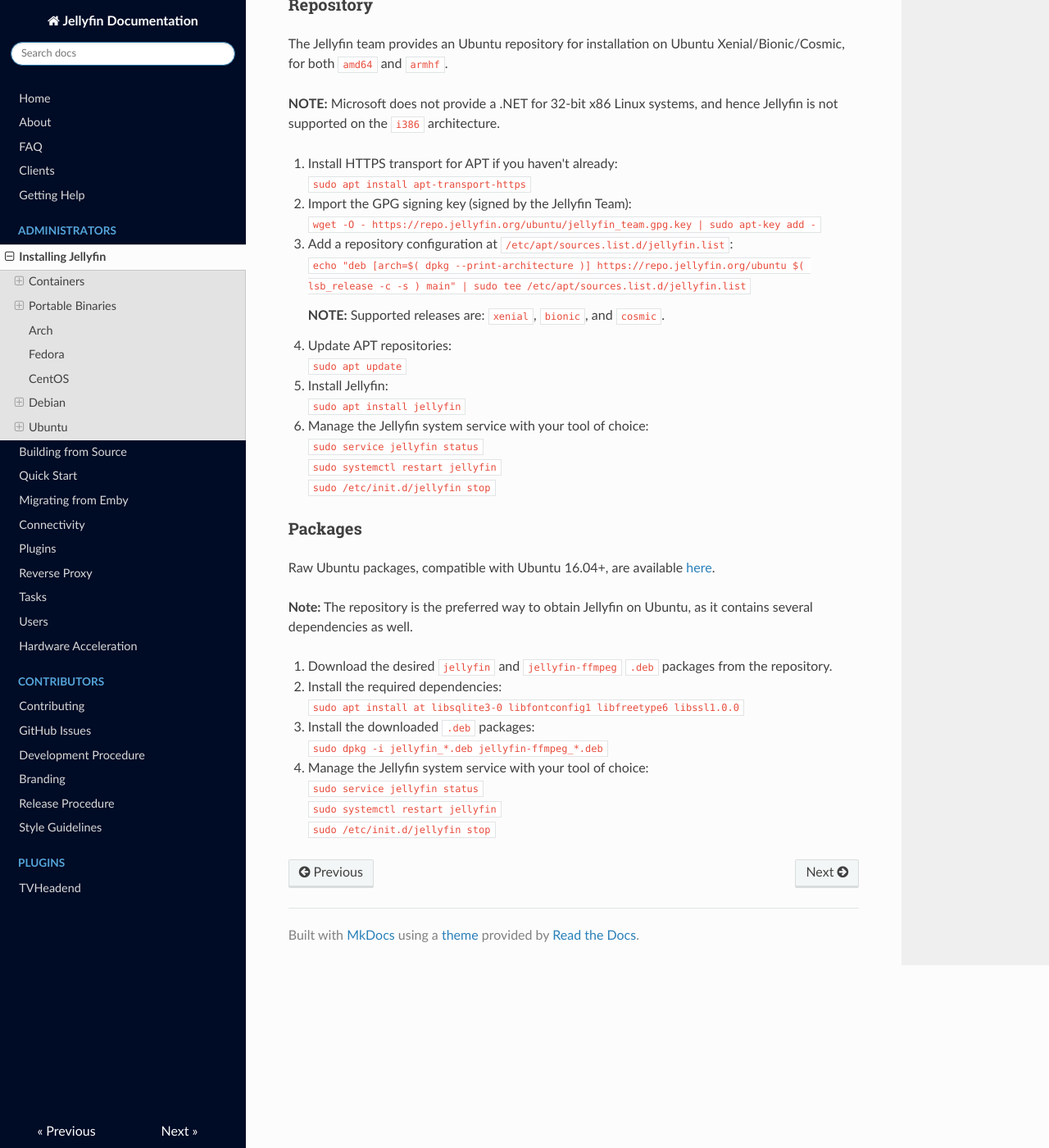
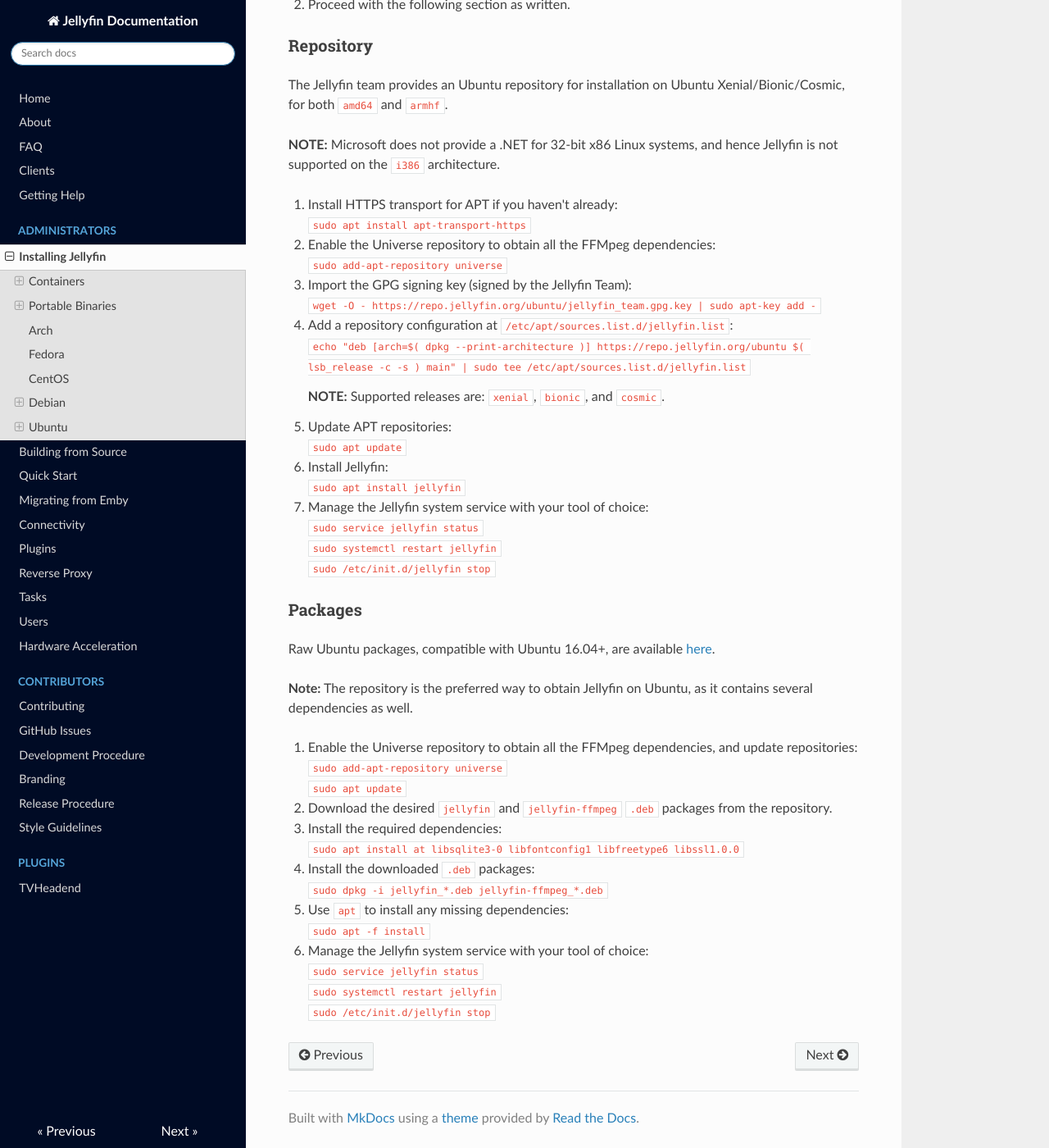
Before and after one commit to jellyfin-archive/jellyfin-docs, an MkDocs documentation site: the page built from docs/administrator-docs/installing.md, in a window 1280 px wide and 1400 px high, scrolled down 3736 px. Shown: the whole window at 82% size. Built offline with MkDocs 1.6.1, drawn with Linux system fonts in a browser that asks for light colours; nearby versions of some CDN libraries; old or Windows-style settings are respelled for this version of MkDocs; some of the changed text lies outside the part shown.

Commit message:
Improve docs for Ubuntu/Debian
1. Enable universe for Ubuntu
2. Mention apt -f install for manual packages

```diff
--- a/docs/administrator-docs/installing.md
+++ b/docs/administrator-docs/installing.md
@@ -129,6 +129,9 @@ Raw Debian packages, compatible with Debian 9+, are available [here](https://rep
 1. Install the downloaded `.deb` packages:
     `sudo dpkg -i jellyfin_*.deb jellyfin-ffmpeg_*.deb`
 
+1. Use `apt` to install any missing dependencies:
+    `sudo apt -f install`
+
 1. Manage the Jellyfin system service with your tool of choice:
     `sudo service jellyfin status`
     `sudo systemctl restart jellyfin`
@@ -153,6 +156,9 @@ The Jellyfin team provides an Ubuntu repository for installation on Ubuntu Xenia
 
 1. Install HTTPS transport for APT if you haven't already:
     `sudo apt install apt-transport-https`
+
+1. Enable the Universe repository to obtain all the FFMpeg dependencies:
+    `sudo add-apt-repository universe`
 
 1. Import the GPG signing key (signed by the Jellyfin Team):
     `wget -O - https://repo.jellyfin.org/ubuntu/jellyfin_team.gpg.key | sudo apt-key add -`
@@ -179,6 +185,10 @@ Raw Ubuntu packages, compatible with Ubuntu 16.04+, are available [here](https:/
 
 **Note:** The repository is the preferred way to obtain Jellyfin on Ubuntu, as it contains several dependencies as well.
 
+1. Enable the Universe repository to obtain all the FFMpeg dependencies, and update repositories:
+    `sudo add-apt-repository universe`
+    `sudo apt update`
+
 1. Download the desired `jellyfin` and `jellyfin-ffmpeg` `.deb` packages from the repository.
 
 1. Install the required dependencies:
@@ -187,6 +197,9 @@ Raw Ubuntu packages, compatible with Ubuntu 16.04+, are available [here](https:/
 1. Install the downloaded `.deb` packages:
     `sudo dpkg -i jellyfin_*.deb jellyfin-ffmpeg_*.deb`
 
+1. Use `apt` to install any missing dependencies:
+    `sudo apt -f install`
+
 1. Manage the Jellyfin system service with your tool of choice:
     `sudo service jellyfin status`
     `sudo systemctl restart jellyfin`
```
